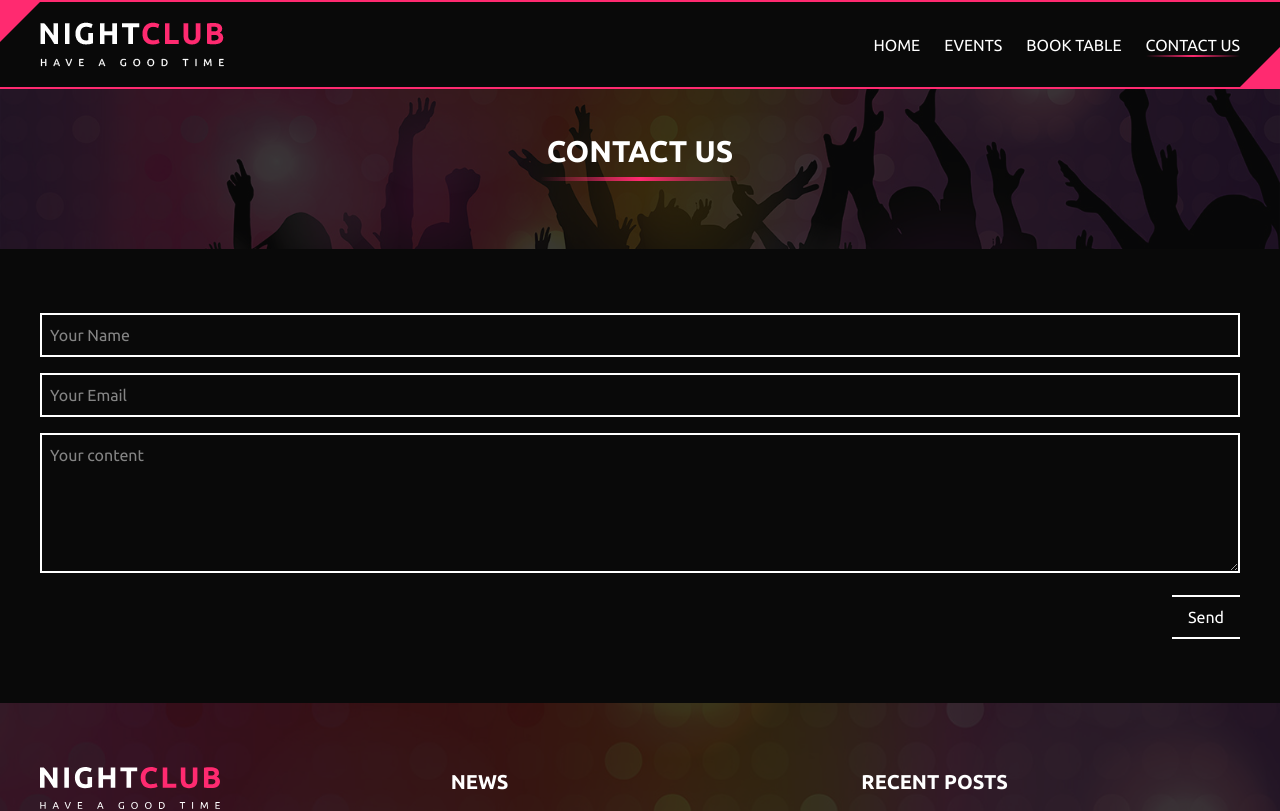
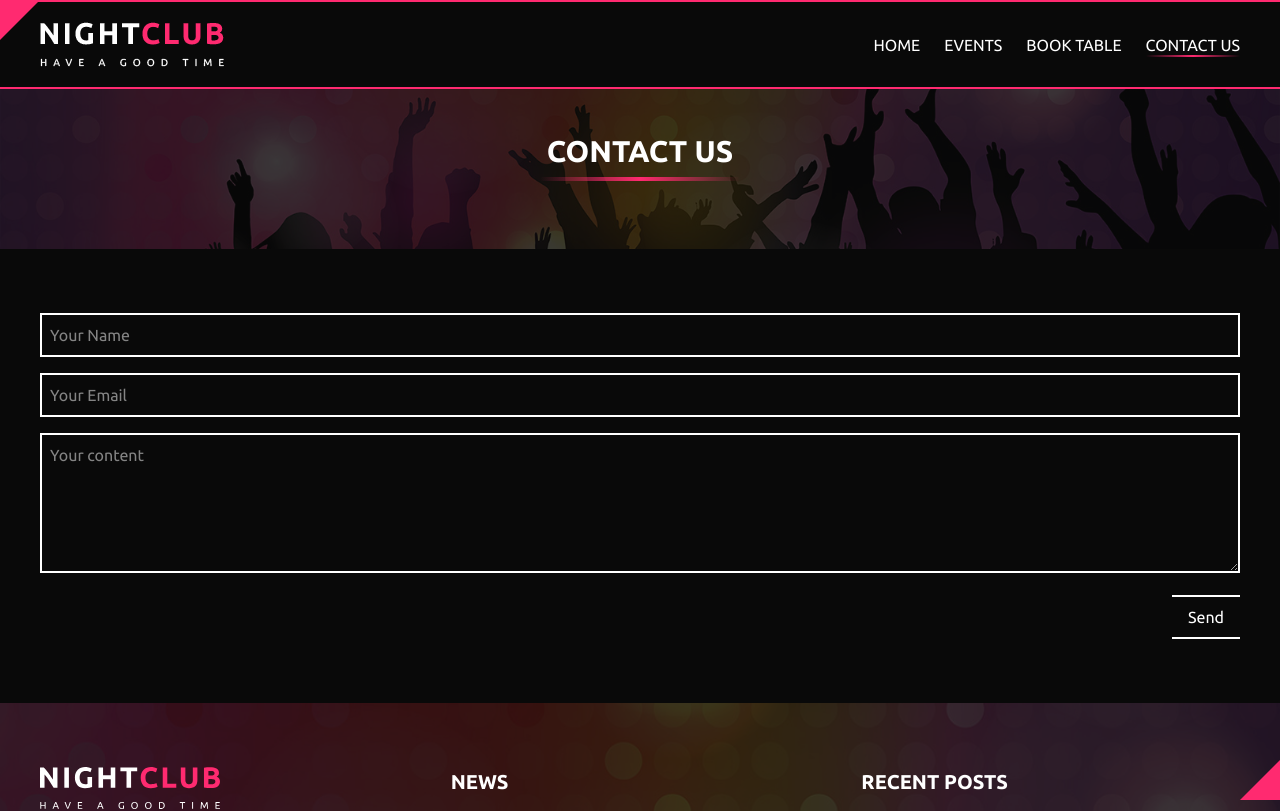
Before and after one commit to Vicky8484/night_club_eksamen, a Next.js app: page /contactus in a window 1280 px wide. Shown: the top 811 px of the page. Built offline with nearby package versions, Linux system fonts and the light colour scheme.

Commit message:
brugt pathname med ternary

```diff
--- a/src/app/components/(alle_sider)/Header.jsx
+++ b/src/app/components/(alle_sider)/Header.jsx
@@ -15,7 +15,9 @@ const Header = () => {
   const pathname = usePathname();
 
   return (
-    <div className="sticky top-0 full-bleed z-50 border-y-2 border-(--accent1) bg-background">
+    <div
+      className={`${pathname === "/" ? "sticky top-0" : ""} full-bleed z-50 border-y-2 border-(--accent1) bg-background`}
+    >
       <span className=" full-bleed absolute top-0 left-0 w-10 h-10 bg-(--accent1) [clip-path:polygon(0_0,100%_0,0_100%)]" />
       <span className=" full-bleed absolute bottom-0 right-0 w-10 h-10 bg-(--accent1) [clip-path:polygon(100%_0,100%_100%,0_100%)]" />
 
```
